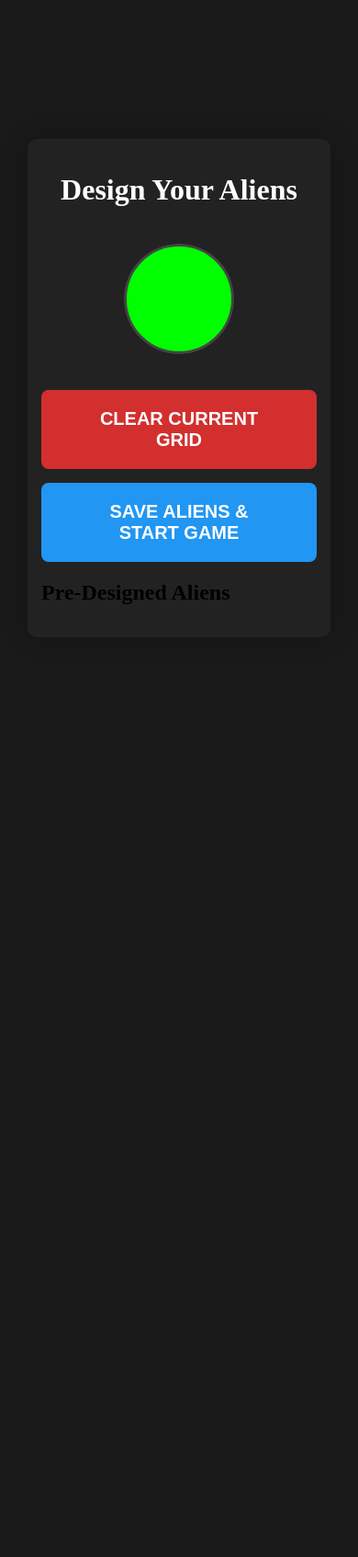
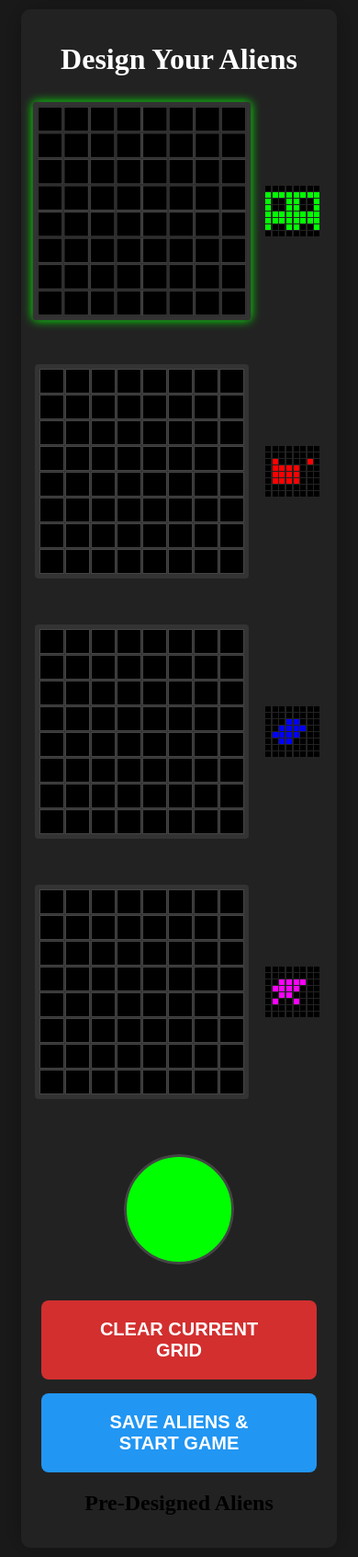
Before and after one commit to DanDon01/custom_invaders, a Flask app: page /designer in a window 390 px wide. Shown: the whole page at 92% size. Before the commit the page ends 657 px from the top, so only its background shows below. Run offline with Flask 3, Linux system fonts and the light colour scheme.

Commit message:
Designer file improved

```diff
--- a/templates/designer.html
+++ b/templates/designer.html
@@ -113,6 +113,101 @@
                 margin-top: 40px;
             }
         }
+
+        /* Add these grid styles */
+        #grid-container {
+            display: grid;
+            grid-template-columns: repeat(2, 1fr);
+            gap: 20px;
+            margin-bottom: 20px;
+        }
+
+        .grid-wrapper {
+            display: flex;
+            align-items: center;
+            gap: 15px;
+            margin-bottom: 20px;
+        }
+
+        .grid {
+            display: grid;
+            grid-template-columns: repeat(8, 1fr);
+            gap: 1px;
+            background: #333;
+            padding: 5px;
+            border-radius: 4px;
+            transition: all 0.3s ease;
+        }
+
+        .cell {
+            width: 30px;
+            height: 30px;
+            background: #000;
+            border: 1px solid #444;
+            cursor: pointer;
+        }
+
+        .selected-grid {
+            box-shadow: 0 0 10px #00ff00;
+            transform: scale(1.02);
+        }
+
+        .grid:hover {
+            transform: scale(1.02);
+        }
+
+        /* Pre-designed aliens styles */
+        .pre-designed-container {
+            margin-top: 20px;
+            text-align: center;
+        }
+
+        .pre-designed-alien {
+            display: grid;
+            grid-template-columns: repeat(8, 1fr);
+            gap: 1px;
+            background: #222;
+            padding: 3px;
+            border-radius: 4px;
+            cursor: pointer;
+            width: 80px;
+        }
+
+        .pre-designed-alien:hover {
+            background: #444;
+        }
+
+        .pre-designed-alien .cell {
+            width: 8px;
+            height: 8px;
+            border: none;
+        }
+
+        /* Add responsive grid styles */
+        @media (max-width: 768px) {
+            #grid-container {
+                grid-template-columns: 1fr;  /* Stack grids vertically on mobile */
+                gap: 30px;
+            }
+
+            .cell {
+                width: 25px;  /* Slightly smaller cells on mobile */
+                height: 25px;
+            }
+
+            .grid-wrapper {
+                justify-content: center;
+            }
+
+            .pre-designed-alien {
+                width: 60px;  /* Smaller preview on mobile */
+            }
+
+            .pre-designed-alien .cell {
+                width: 6px;
+                height: 6px;
+            }
+        }
     </style>
 </head>
 <body>
```
